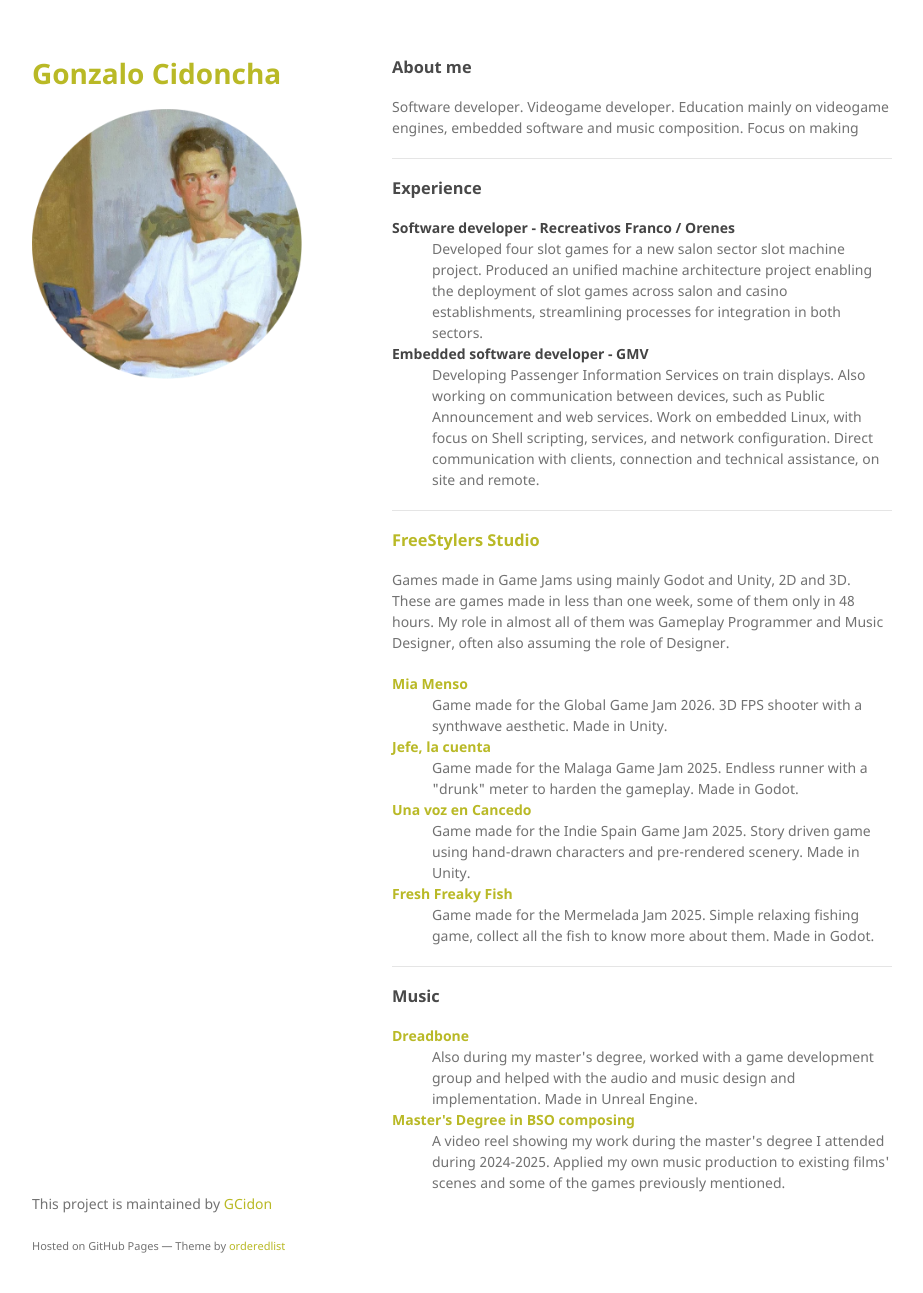
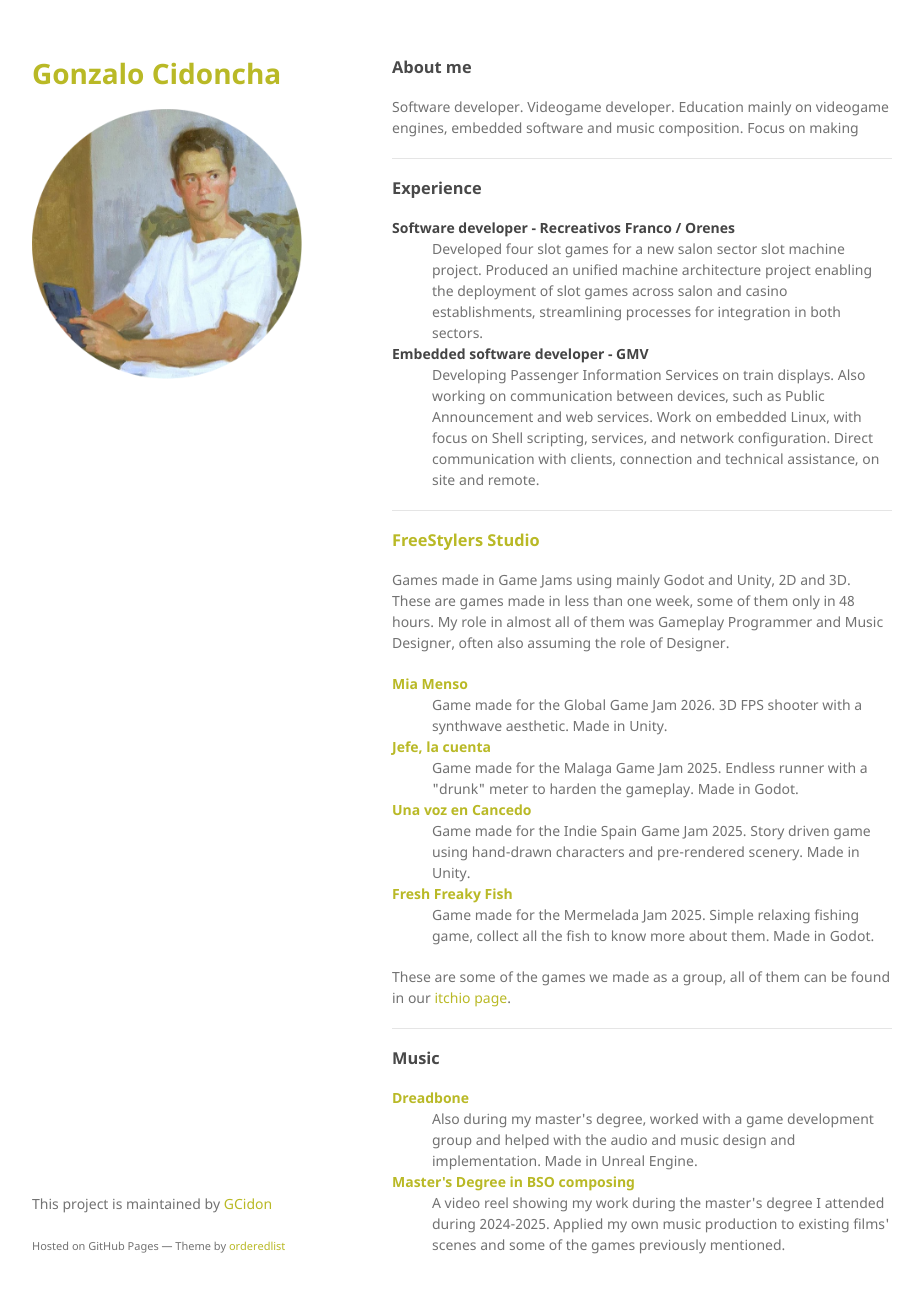
Before and after one commit to GCidon/RetordoPortfolio, a Jekyll site: the page built from index.md, in a window 1280 px wide and 1325 px high. Shown: the top 1293 px of the window, without its empty margins (178-1101 px from the left). Built offline with Jekyll 4.4.1, drawn with Linux system fonts in a browser that asks for light colours; our own code applies the rules of GitHub Pages for plain Markdown files.

Commit message:
final touch

```diff
--- a/index.md
+++ b/index.md
@@ -40,6 +40,8 @@ Games made in Game Jams using mainly Godot and Unity, 2D and 3D. These are games
 <dd>Game made for the Mermelada Jam 2025. Simple relaxing fishing game, collect all the fish to know more about them. Made in Godot.</dd>
 </dl>
 
+These are some of the games we made as a group, all of them can be found in our <a href="https://freestylers-studio.itch.io/">itchio page</a>.
+
 * * *
 
 ### Music
```
